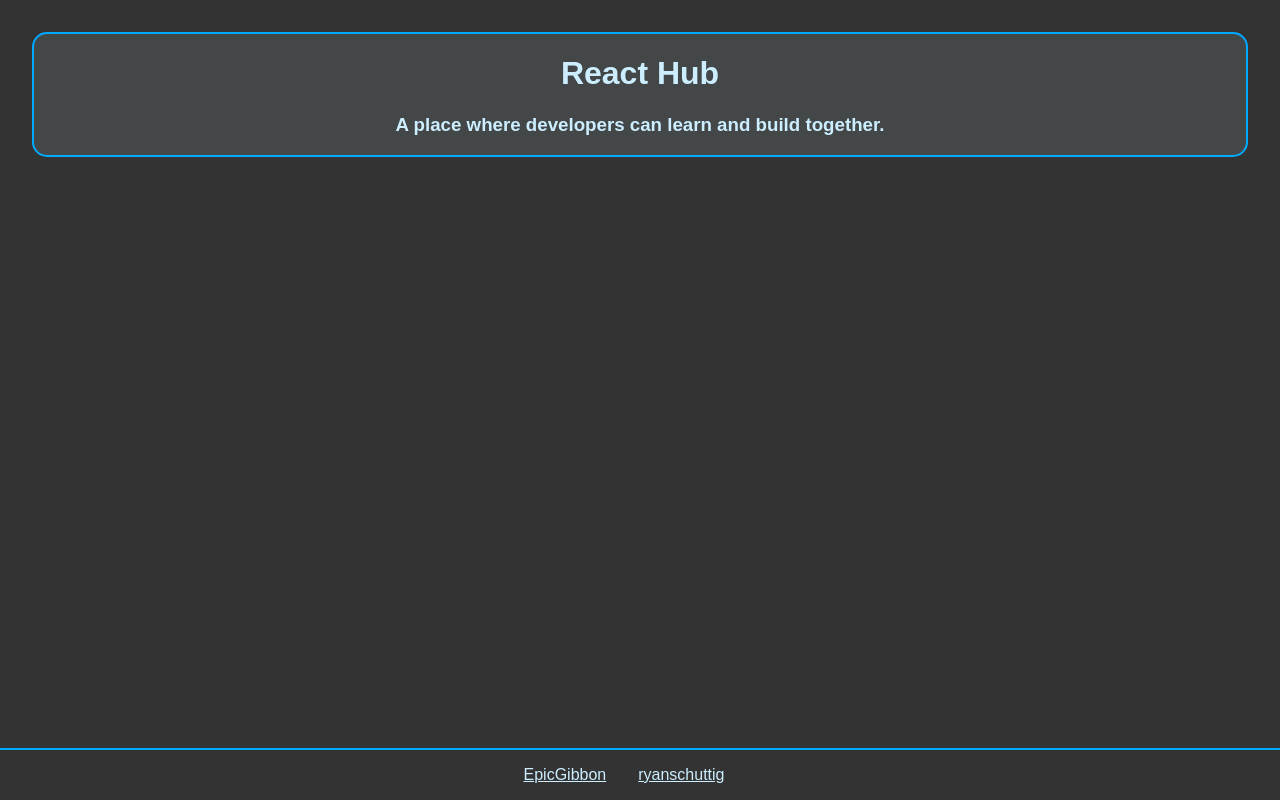
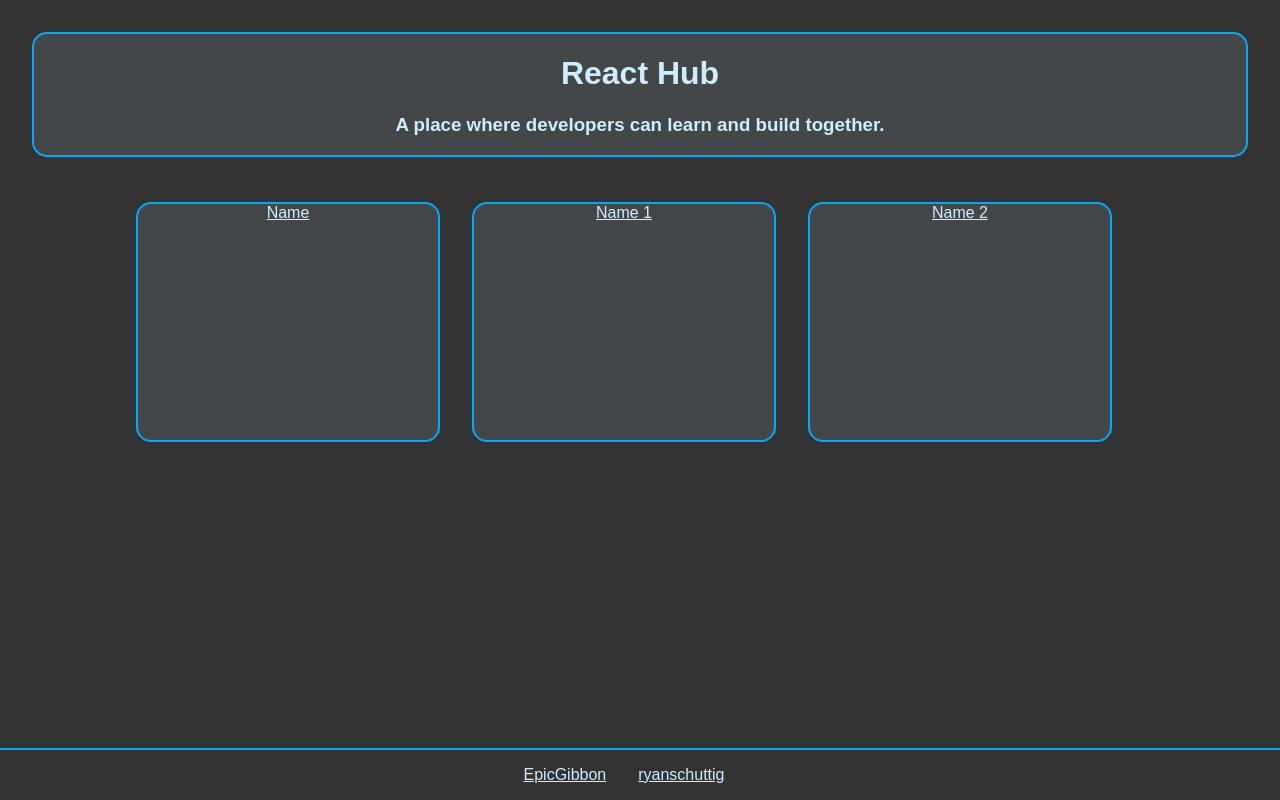
Before and after one commit to ryanschuttig/React_Hub, a React (Create React App) app: page / in a window 1280 px wide. Built offline with nearby package versions, Linux system fonts and the light colour scheme.

Commit message:
created reusable project card

```diff
--- a/package.json
+++ b/package.json
@@ -8,6 +8,7 @@
     "@testing-library/user-event": "^13.5.0",
     "react": "^18.2.0",
     "react-dom": "^18.2.0",
+    "react-router-dom": "^6.21.1",
     "react-scripts": "5.0.1",
     "web-vitals": "^2.1.4"
   },
@@ -36,6 +37,7 @@
     ]
   },
   "devDependencies": {
+    "@babel/plugin-proposal-private-property-in-object": "^7.21.11",
     "sass": "^1.69.5"
   }
 }
--- a/src/App.js
+++ b/src/App.js
@@ -1,12 +1,10 @@
 import "./App.scss";
-import Header from "./components/header/Header";
-import Footer from "./components/footer/Footer";
+import MainPage from "./pages/main/MainPage";
 
 function App() {
   return (
     <div>
-      <Header />
-      <Footer />
+      <MainPage />
     </div>
   );
 }
--- /dev/null
+++ b/src/components/project-card/ProjectCard.jsx
@@ -0,0 +1,14 @@
+import React from "react";
+import "./ProjectCard.scss";
+
+const ProjectCard = ({ name, href }) => {
+  return (
+    <div className="project-card">
+      <a className="name" href={href} target="_blank">
+        {name}
+      </a>
+    </div>
+  );
+};
+
+export default ProjectCard;
--- /dev/null
+++ b/src/components/project-card/ProjectCard.scss
@@ -0,0 +1,13 @@
+.project-card {
+  background: hsl(200, 100%, 90%, 0.1);
+  border: 2px solid hsl(200, 100%, 50%);
+  color: hsl(200, 100%, 90%);
+  border-radius: 15px;
+  width: 25%;
+  height: 30vh;
+  margin-right: 2rem;
+}
+
+.name {
+  margin: unset;
+}
--- /dev/null
+++ b/src/pages/main/MainPage.jsx
@@ -0,0 +1,38 @@
+import React, { useState } from "react";
+import ProjectCard from "../../components/project-card/ProjectCard";
+import Footer from "../../components/footer/Footer";
+import Header from "../../components/header/Header";
+import "./MainPage.scss";
+
+export const MainPage = () => {
+  const [project, setProject] = useState([
+    {
+      name: "Name",
+      href: "/href",
+    },
+    {
+      name: "Name 1",
+      href: "/href",
+    },
+    {
+      name: "Name 2",
+      href: "/href",
+    },
+  ]);
+
+  return (
+    <>
+      <Header />
+      <div className="container">
+        {project.length
+          ? project.map((project) => (
+              <ProjectCard name={project.name} href={project.href} />
+            ))
+          : ""}
+      </div>
+      <Footer />
+    </>
+  );
+};
+
+export default MainPage;
--- /dev/null
+++ b/src/pages/main/MainPage.scss
@@ -0,0 +1,8 @@
+.container {
+  display: flex;
+  margin-top: 45px;
+  flex-direction: row;
+  text-align: center;
+  flex-wrap: wrap;
+  justify-content: center;
+}
```
Also changed, not shown: 1 other file (tests, documents, lock files or other folders).
